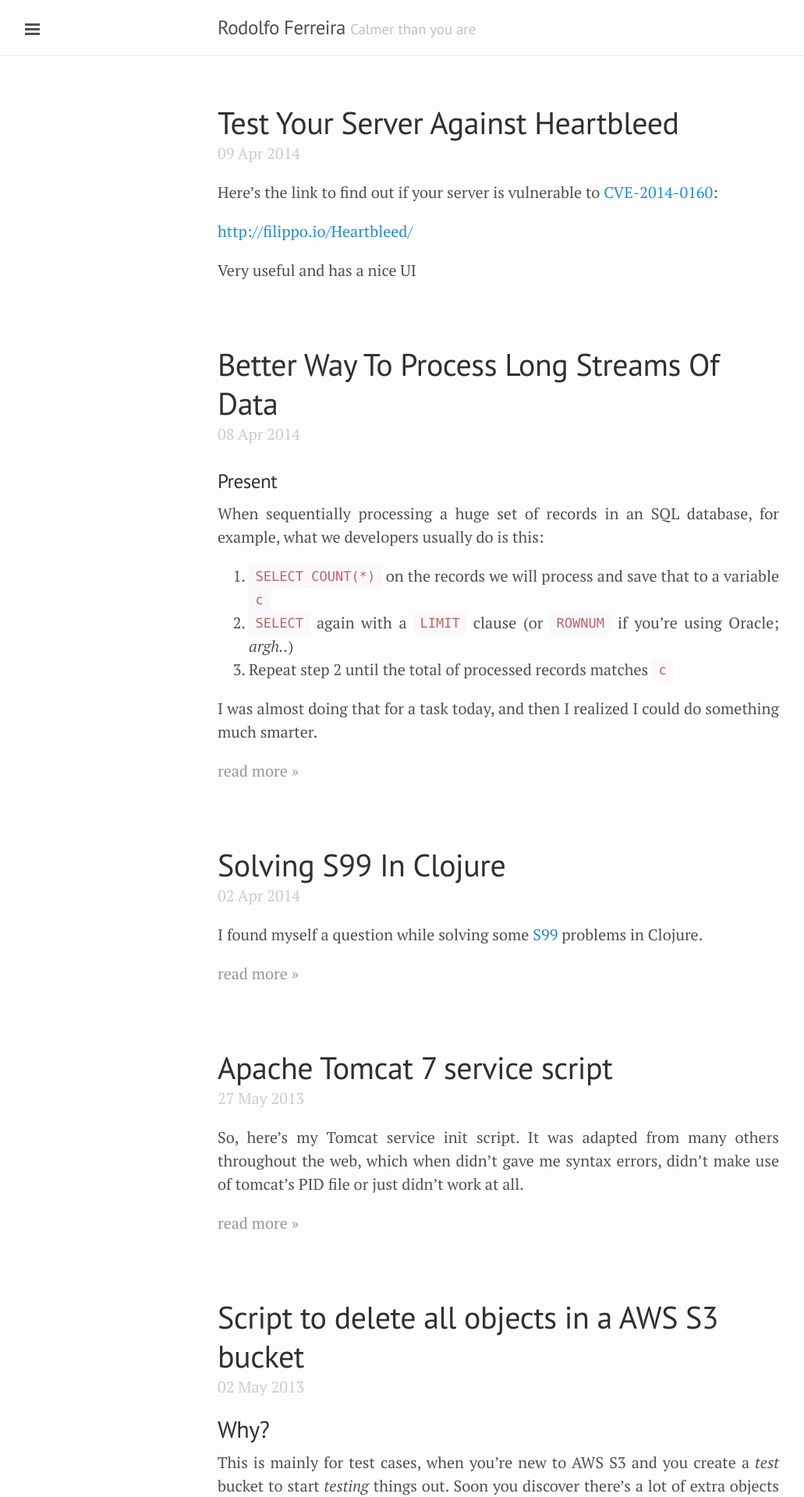
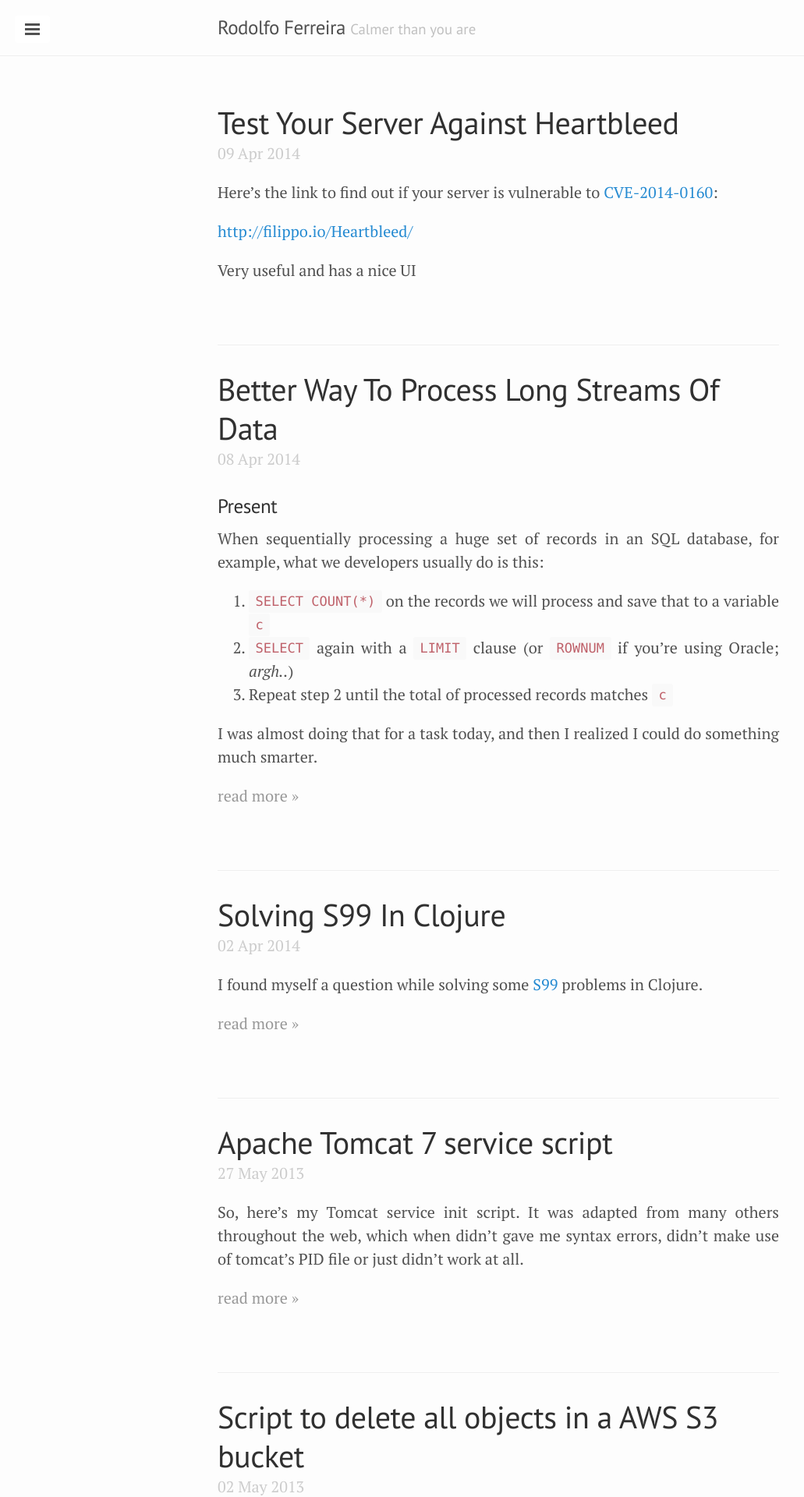
Before and after one commit to rodolfo42/rodolfo42.github.io, a Jekyll site: the page built from index.html, in a window 1280 px wide. Shown: the top 1920 px of the page at 78% size, without its empty margins (1-1032 px from the left). Built offline with Jekyll 4.4.1, drawn with Linux system fonts in a browser that asks for light colours; the list of posts is cut into pages by our own code.

Commit message:
Updated index.html

```diff
--- a/index.html
+++ b/index.html
@@ -23,8 +23,8 @@ published: true
       {% endif %}
     </div>
   </div>
+  <hr />
   {% endfor %}
-  <hr />
 </div>
 
 <div class="pagination">
```
